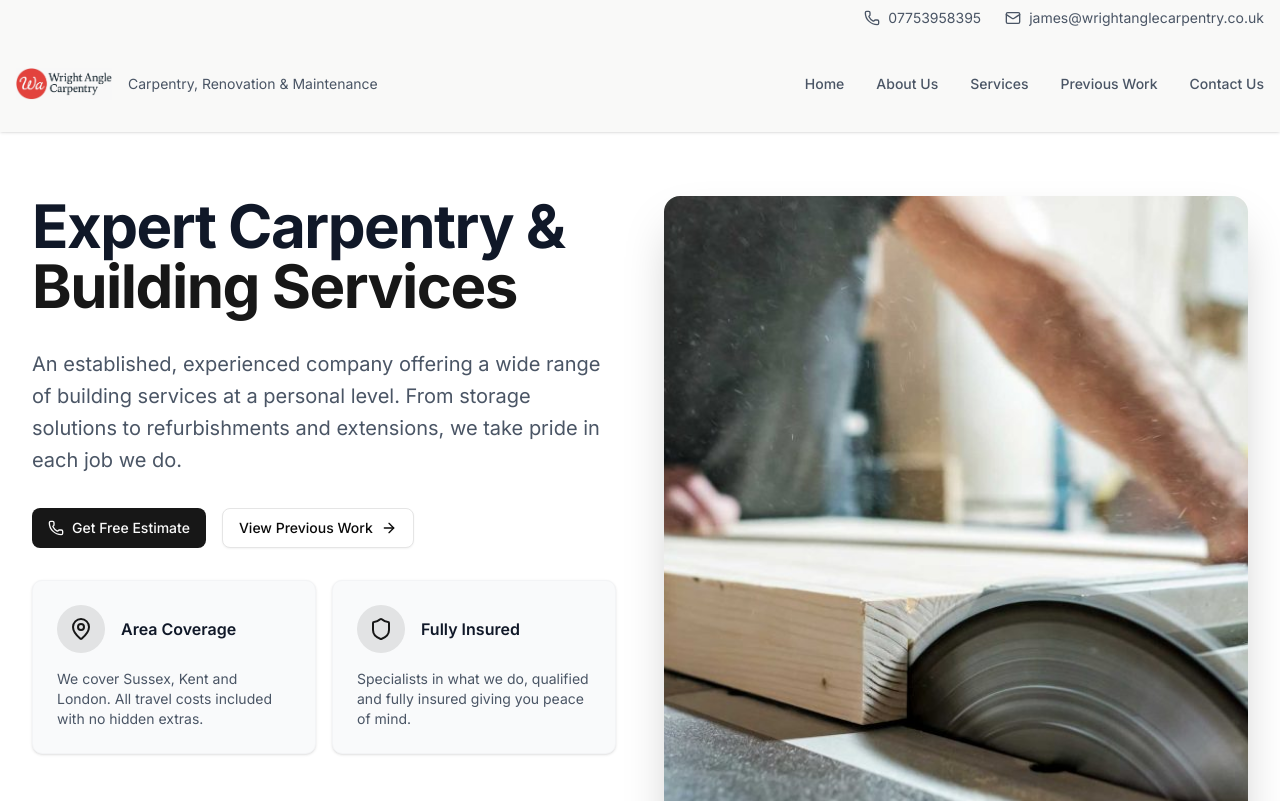
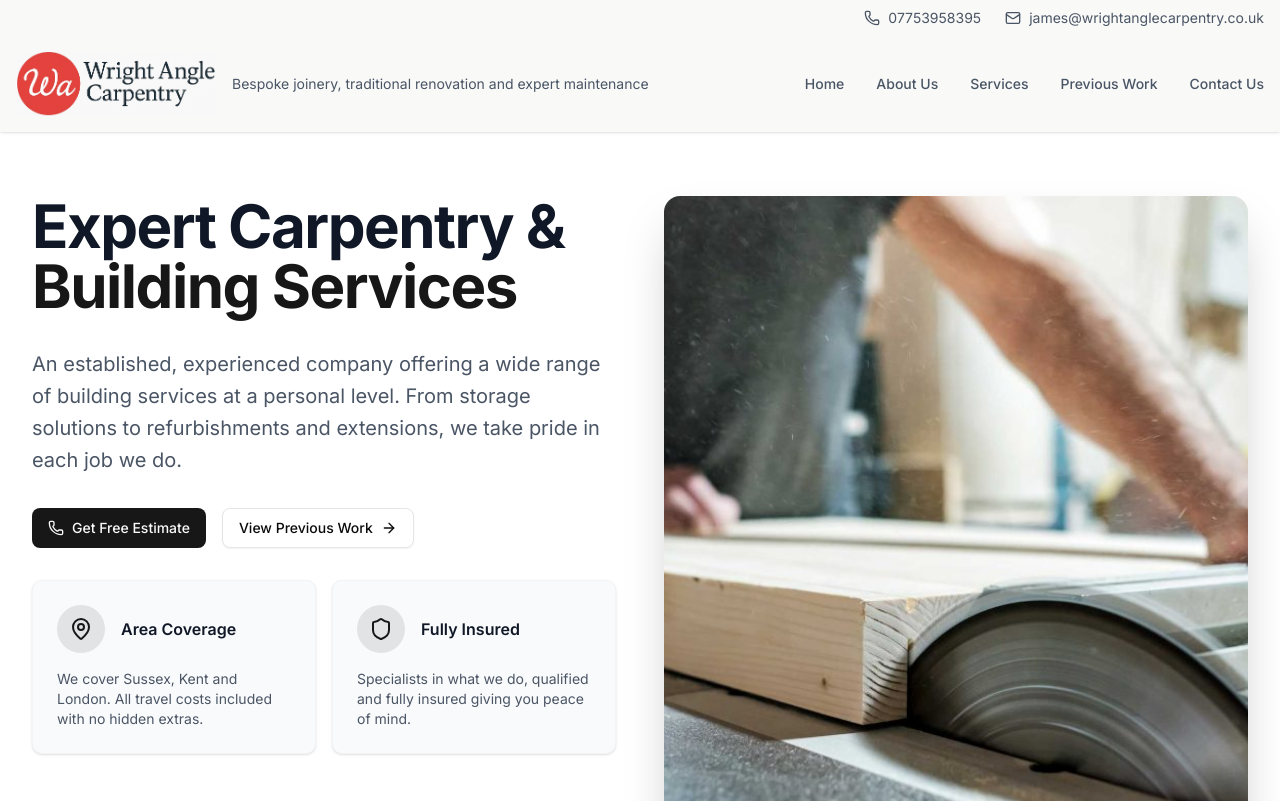
Before and after one commit to James1Law/wrightangle, a Next.js app: page / in a window 1280 px wide. Shown: the top 801 px of the page. Built offline with nearby package versions, Linux system fonts and the light colour scheme.

Commit message:
header update

```diff
--- a/src/components/layout/Header.tsx
+++ b/src/components/layout/Header.tsx
@@ -60,7 +60,7 @@ export function Header() {
           {/* Logo */}
           <div className="flex items-center">
             <Link href="/" className="flex items-center space-x-4">
-              <div className="relative h-20 w-20 sm:h-24 sm:w-24">
+              <div className="relative h-50 w-50 sm:h-50 sm:w-50">
                 <Image
                   src="/wrightlogo.png"
                   alt="Wright Angle Carpentry"
@@ -70,7 +70,7 @@ export function Header() {
                 />
               </div>
               <div className="hidden md:block">
-                <p className="text-sm text-gray-600">Carpentry, Renovation & Maintenance</p>
+                <p className="text-sm text-gray-600">Bespoke joinery, traditional renovation and expert maintenance</p>
               </div>
             </Link>
           </div>
```
